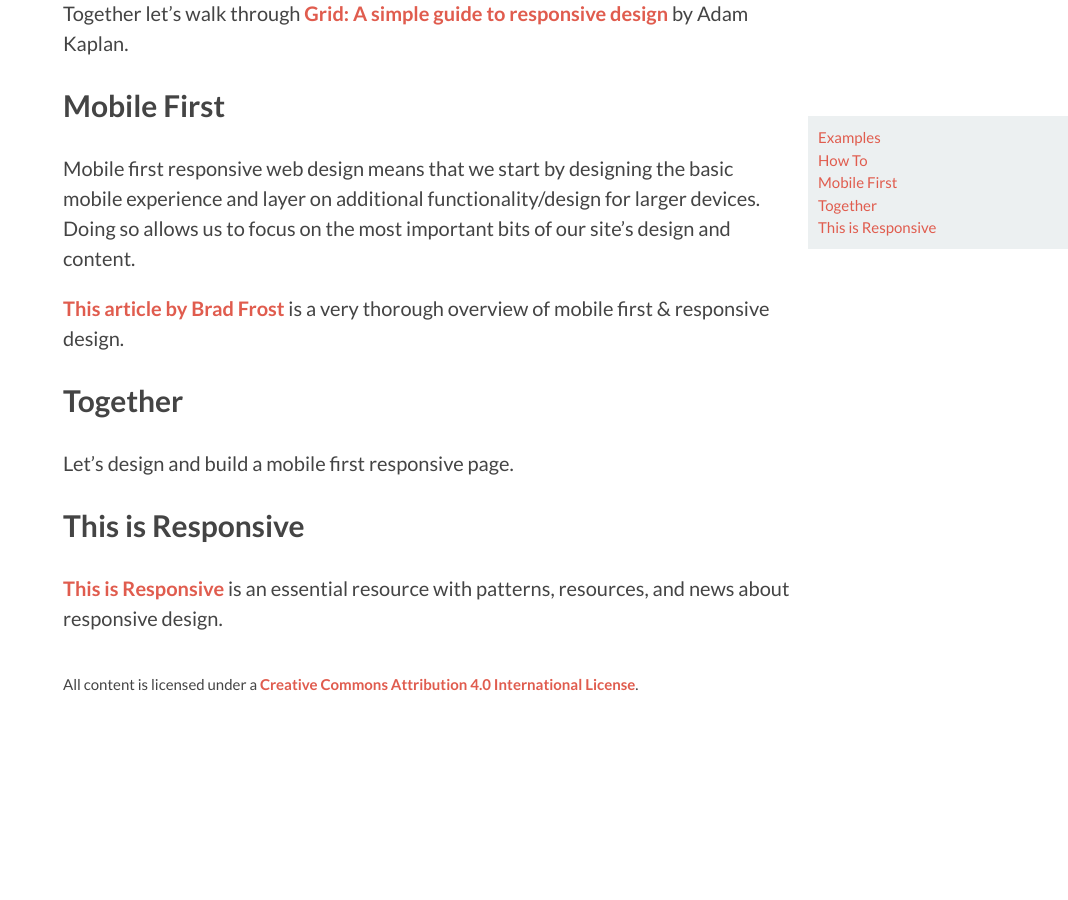
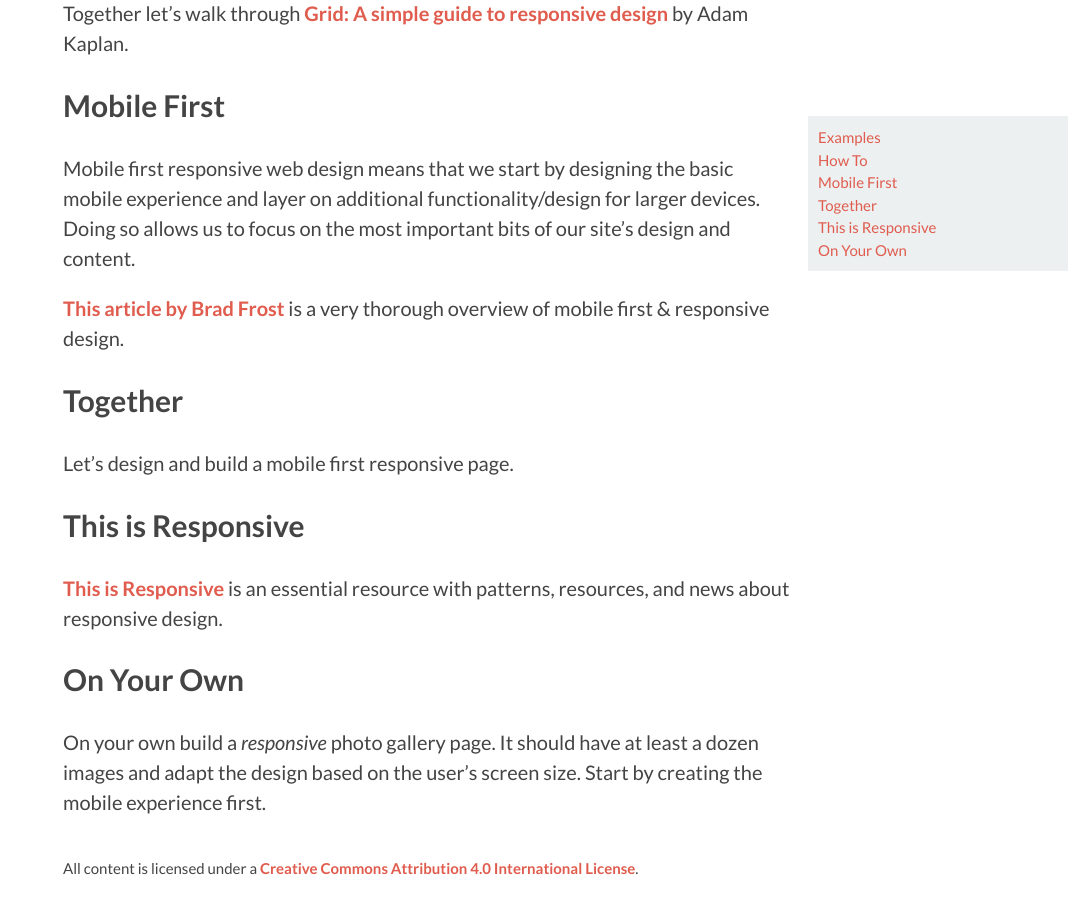
Before and after one commit to DMD1070/DMD1070.github.io, a Jekyll site: the page built from lessons/9-responsive-design.md, in a window 1280 px wide and 900 px high, scrolled down 669 px. Shown: the whole window, without its empty margins (212-1280 px from the left). Built offline with Jekyll 4.4.1, drawn with Linux system fonts in a browser that asks for light colours; Markdown is read by kramdown in place of the engine named in the settings; before the commit the page ends 1384 px from its top, so only the background shows below that.

Commit message:
Add on your own section

```diff
--- a/lessons/9-responsive-design.md
+++ b/lessons/9-responsive-design.md
@@ -35,3 +35,7 @@
 ## This is Responsive
 
 [This is Responsive](http://bradfrost.github.io/this-is-responsive/) is an essential resource with patterns, resources, and news about responsive design.
+
+## On Your Own
+
+On your own build a *responsive* photo gallery page. It should have at least a dozen images and adapt the design based on the user's screen size. Start by creating the mobile experience first.
```
